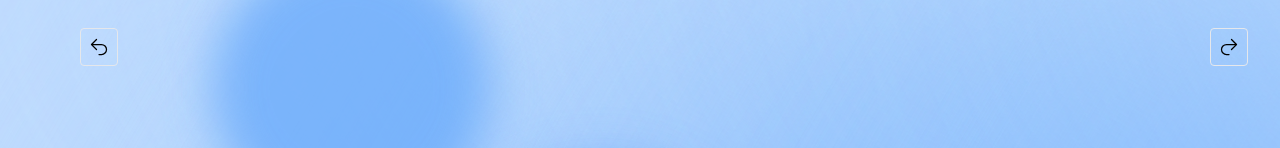
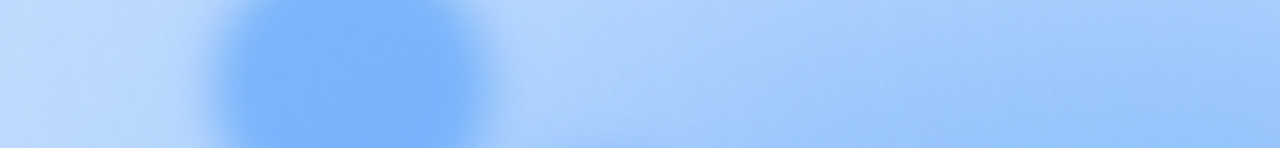
Before and after one commit to marcbrown2024/stratrak, a Next.js app: page /login in a window 1280 px wide. Shown: the top 148 px of the page. Built offline with nearby package versions, Linux system fonts and the light colour scheme.

Commit message:
Added matthew's changes

```diff
--- a/app/layout.tsx
+++ b/app/layout.tsx
@@ -13,7 +13,6 @@ import PageWrapper from "@/components/PageWrapper";
 import MarginWidthWrapper from "@/components/MarginWidthWrapper";
 import DropDownModal from "@/components/DropDownModal";
 import Alert from "@/components/Alert";
-import SiteNavBtns from "@/components/SiteNavBtns";
 
 const inter = Inter({ subsets: ["latin"] });
 
@@ -37,7 +36,6 @@ export default function RootLayout({
               <Header />
               <HeaderMobile />
               <PageWrapper>
-                <SiteNavBtns />
                 {children}
               </PageWrapper>
             </MarginWidthWrapper>
--- a/components/PageWrapper.tsx
+++ b/components/PageWrapper.tsx
@@ -3,6 +3,7 @@
 // react/nextjs components
 import { ReactNode } from "react";
 import { usePathname } from "next/navigation";
+import SiteNavBtns from "./SiteNavBtns";
 
 const PageWrapper = ({ children }: { children: ReactNode }) => {
   const pathname = usePathname();
@@ -11,6 +12,7 @@ const PageWrapper = ({ children }: { children: ReactNode }) => {
     <>{children}</>
   ) : (
     <div className="relative md:min-h-[calc(100vh-58px)] h-fit flex flex-col bg-zinc-50 flex-grow py-20">
+      <SiteNavBtns />
       {children}
     </div>
   );
```
